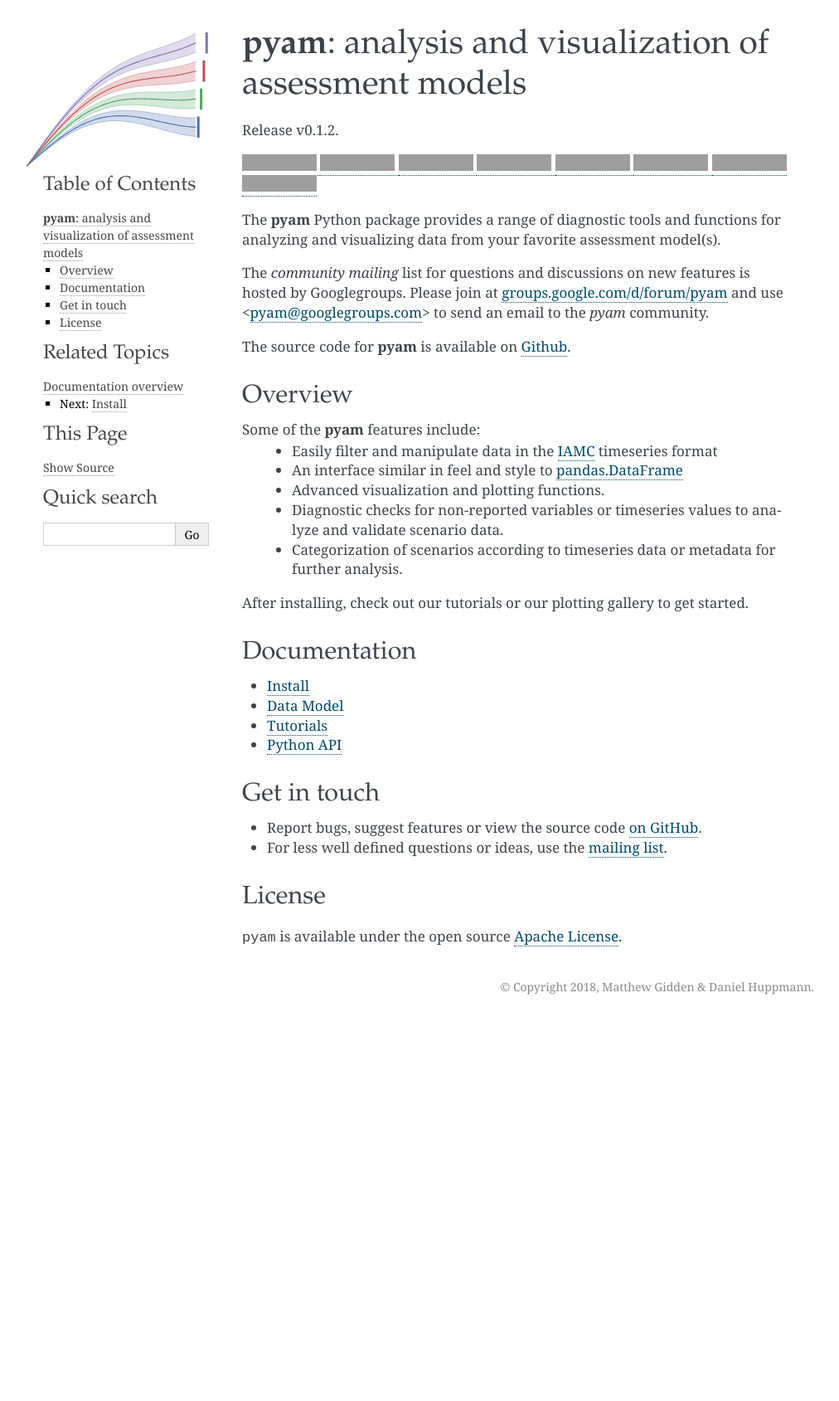
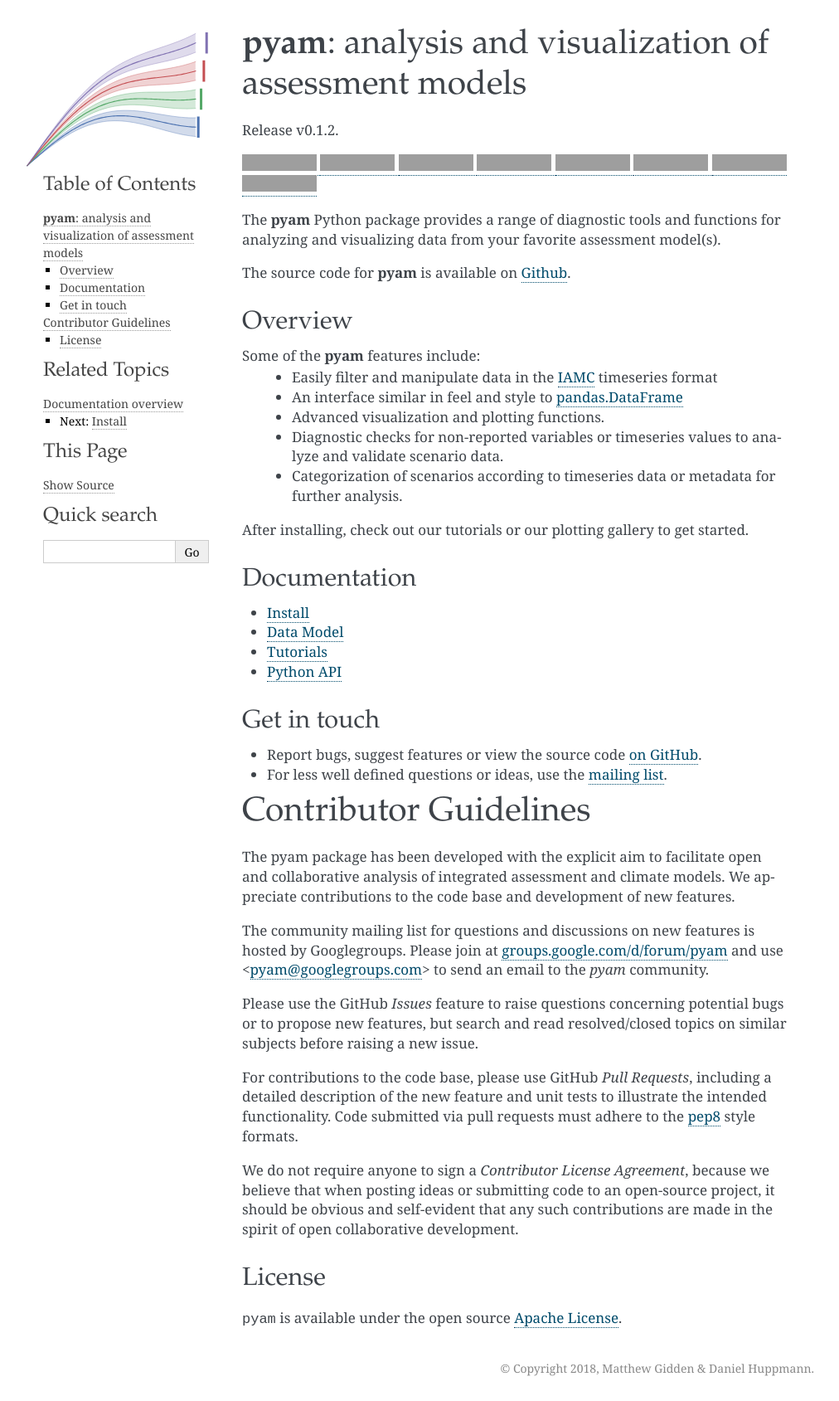
Before and after one commit to IAMconsortium/pyam, a Sphinx documentation site: the page built from doc/source/index.rst, in a window 1280 px wide, cut to the strip 0-1689 px from the top of the page. Shown: the whole strip at 83% size, without its empty margins (128-1140 px from the left). Built offline with Sphinx 7.4.7, drawn with Linux system fonts in a browser that asks for light colours; pages that are not in the unit, such as notebooks, are missing from menus; before the commit the page ends 1229 px from its top, so only the background shows below that; some of the changed lines change nothing that is shown; grey boxes are pictures that could not be loaded.

Commit message:
add contributor to docs

```diff
--- a/doc/source/index.rst
+++ b/doc/source/index.rst
@@ -33,10 +33,6 @@ Release v\ |version|.
 
 The **pyam** Python package provides a range of diagnostic tools and functions
 for analyzing and visualizing data from your favorite assessment model(s).
-
-The *community mailing* list for questions and discussions on new features is
-hosted by Googlegroups. Please join at `groups.google.com/d/forum/pyam`_
-and use <pyam@googlegroups.com> to send an email to the *pyam* community.
 
 The source code for **pyam** is available on `Github`_.
 
@@ -89,6 +85,8 @@ Get in touch
 .. _mailing list: https://groups.google.com/forum/#!forum/pyam
 .. _on GitHub: http://github.com/IAMconsortium/pyam
 
+.. include:: ../../CONTRIBUTING.rst
+
 License
 -------
 
```
